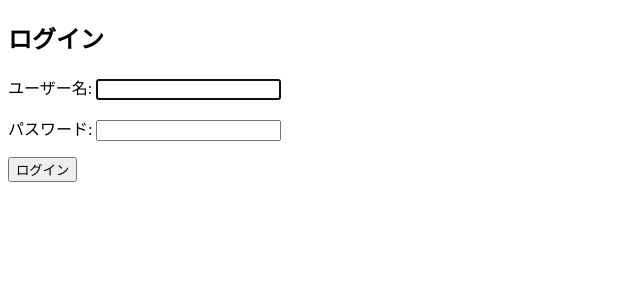
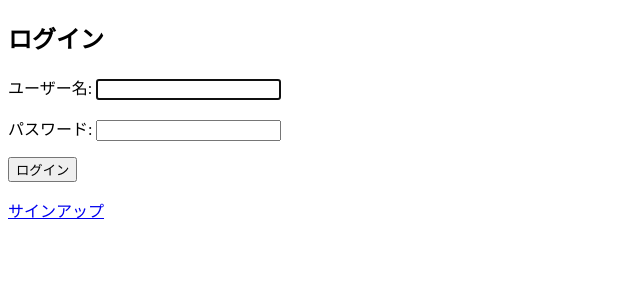
Before and after one commit to unohayato/django_login, a Django app: page /login/ in a window 1280 px wide. Shown: the top 300 px of the page, without its empty margins (0-640 px from the left). Run offline with Django 3.2, Linux system fonts and the light colour scheme; parts of the project's set-up code (start-up, migrations or seed data) failed here and were passed over.

Commit message:
signup url

```diff
--- a/pj_login/urls.py
+++ b/pj_login/urls.py
@@ -17,11 +17,12 @@ from django.contrib import admin
 from django.urls import path, include
 from django.contrib.auth.decorators import login_required
 from django.views.generic import TemplateView
-
+from registration import veiws, views
 index_view = TemplateView.as_view(template_name="registration/index.html")
 
 urlpatterns = [
     path('admin/', admin.site.urls),
     path('', login_required(index_view), name='index'),
     path('', include('django.contrib.auth.urls')),
+    path('signup/', views.SignUpView.as_view(), name='signup'),
 ]
--- a/registration/templates/registration/login.html
+++ b/registration/templates/registration/login.html
@@ -3,4 +3,5 @@
 
 <h2>ログイン</h2>
 {% include '_form.html' with submit_label='ログイン' %}
+<p><a href="{% url 'signup' %}">サインアップ</a></p>
 {% endblock main %}
```
